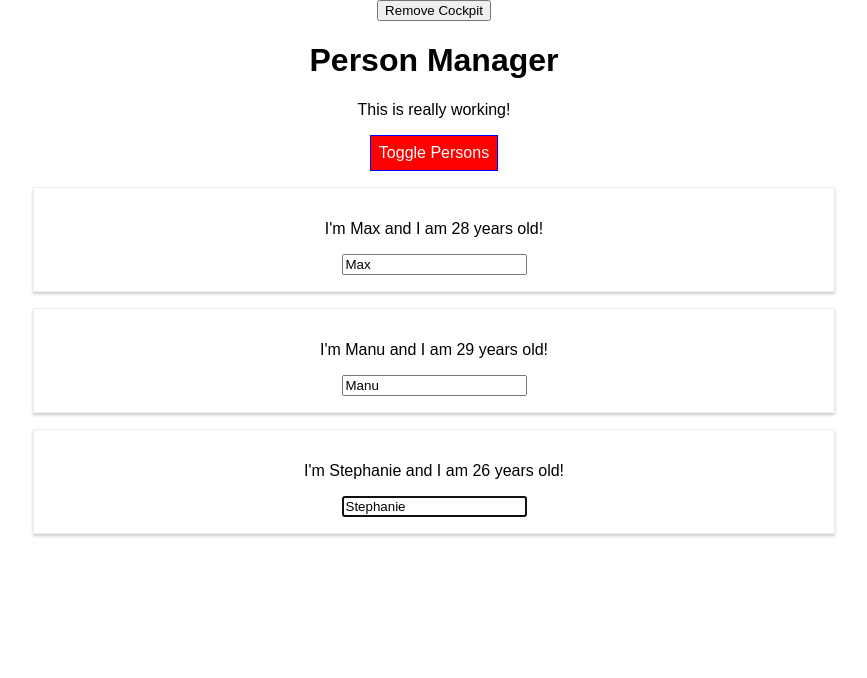
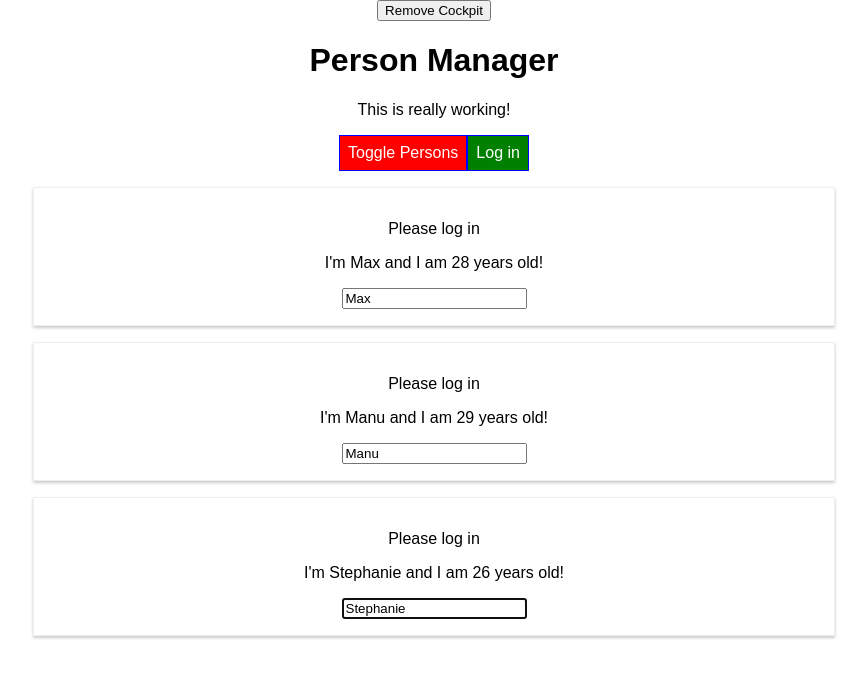
Before and after one commit to kevinlens/React-Tutorial-Project, a React app: page / in a window 1280 px wide. Shown: the top 678 px of the page, without its empty margins (206-1073 px from the left). Built offline with nearby package versions, Linux system fonts and the light colour scheme.

Commit message:
Done, Theory concepts learned

```diff
--- a/src/components/Cockpit/Cockpit.js
+++ b/src/components/Cockpit/Cockpit.js
@@ -1,9 +1,13 @@
-import React, { useEffect, useRef } from 'react';
+import React, { useEffect, useRef, useContext } from 'react';
 
 import classes from './Cockpit.css';
+import AuthContext from '../../context/auth-context';
 
 const cockpit = props => {
   const toggleBtnRef = useRef(null);
+  const authContext = useContext(AuthContext);
+
+
 
   useEffect(() => {
     console.log('[Cockpit.js] useEffect');
@@ -46,6 +50,9 @@ const cockpit = props => {
       <button ref={toggleBtnRef} className={btnClass} onClick={props.clicked}>
         Toggle Persons
       </button>
+
+      <button onClick={authContext.login}> Log in</button>
+
     </div>
   );
 };
--- a/src/components/Persons/Person/Person.js
+++ b/src/components/Persons/Person/Person.js
@@ -4,6 +4,7 @@ import PropTypes from 'prop-types';
 import Aux from '../../../hoc/Auxiliary';
 import withClass from '../../../hoc/withClass';
 import classes from './Person.css';
+import AuthContext from '../../../context/auth-context'
 
 class Person extends Component {
   constructor(props) {
@@ -11,15 +12,22 @@ class Person extends Component {
     this.inputElementRef = React.createRef();
   }
 
+  static contextType = AuthContext;
+
   componentDidMount() {
     // this.inputElement.focus();
     this.inputElementRef.current.focus();
+    console.log(this.context.authenticated);
   }
 
   render() {
     console.log('[Person.js] rendering...');
     return (
       <Aux>
+
+          {(this.context.authenticated ? <p>authenticated!</p>: <p>Please log in</p> )}
+
+
         <p onClick={this.props.click}>
           I'm {this.props.name} and I am {this.props.age} years old!
         </p>
--- a/src/components/Persons/Persons.js
+++ b/src/components/Persons/Persons.js
@@ -1,6 +1,7 @@
 import React, { PureComponent } from 'react';
 
 import Person from './Person/Person';
+
 
 class Persons extends PureComponent {
   // static getDerivedStateFromProps(props, state) {
@@ -54,10 +55,12 @@ class Persons extends PureComponent {
           age={person.age}
           key={person.id}
           changed={event => this.props.changed(event, person.id)}
+          isAuth={this.props.isAuthenticated}
         />
       );
-    });
-  }
+    })
+
+    }
 }
 
 export default Persons;
--- a/src/containers/App.js
+++ b/src/containers/App.js
@@ -5,6 +5,7 @@ import Persons from '../components/Persons/Persons';
 import Cockpit from '../components/Cockpit/Cockpit';
 import withClass from '../hoc/withClass';
 import Aux from '../hoc/Auxiliary';
+import AuthContext from '../context/auth-context';
 
 class App extends Component {
   constructor(props) {
@@ -21,7 +22,8 @@ class App extends Component {
     otherState: 'some other value',
     showPersons: false,
     showCockpit: true,
-    changeCounter: 0
+    changeCounter: 0,
+    authenticated: false
   };
 
   static getDerivedStateFromProps(props, state) {
@@ -82,6 +84,12 @@ class App extends Component {
     this.setState({ showPersons: !doesShow });
   };
 
+  loginHandler = () => {
+    this.setState({authenticated: true});
+  };
+
+
+
   render() {
     console.log('[App.js] render');
     let persons = null;
@@ -92,6 +100,7 @@ class App extends Component {
           persons={this.state.persons}
           clicked={this.deletePersonHandler}
           changed={this.nameChangedHandler}
+          isAuthenticated={this.state.authenticated}
         />
       );
     }
@@ -105,15 +114,20 @@ class App extends Component {
         >
           Remove Cockpit
         </button>
+        <AuthContext.Provider value={{
+          authenticated: this.state.authenticated,
+          log:this.loginHandler
+        }}>
         {this.state.showCockpit ? (
           <Cockpit
             title={this.props.appTitle}
             showPersons={this.state.showPersons}
             personsLength={this.state.persons.length}
             clicked={this.togglePersonsHandler}
-          />
+            />
         ) : null}
         {persons}
+        </AuthContext.Provider>
       </Aux>
     );
     // return React.createElement('div', {className: 'App'}, React.createElement('h1', null, 'Does this work now?'));
--- /dev/null
+++ b/src/context/auth-context.js
@@ -0,0 +1,9 @@
+import React from 'react';
+
+
+const authContext = React.createContext({
+    authenticated: false,
+    login: () => {}
+});
+
+export default authContext;
```
